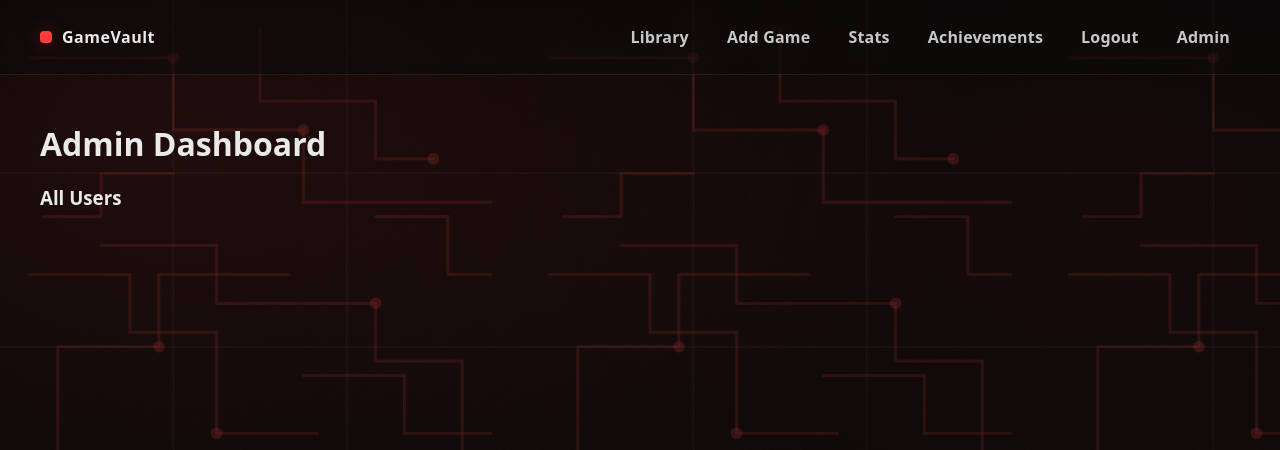
After one commit to Nithinraj070/GameVault, a Flask app: template templates/admin_dashboard.html in a window 1280 px wide. The commit adds this page. Shown: the top 450 px of the page. Run offline with Flask 3, Linux system fonts and the light colour scheme; the template is opened without the code that fills it, so the values that code supplies are empty; parts of the project's set-up code (start-up, migrations or seed data) failed here and were passed over.

Commit message:
Added admin system

```diff
--- a/app.py
+++ b/app.py
@@ -239,6 +239,7 @@ def init_db():
         id INTEGER PRIMARY KEY AUTOINCREMENT,
         username TEXT NOT NULL UNIQUE,
         password TEXT NOT NULL
+        is_admin INTEGER DEFAULT 0
     )
     """)
 
@@ -270,7 +271,8 @@ def init_db():
     """)
     if not column_exists(cursor, "games", "rating"):
         cursor.execute("ALTER TABLE games ADD COLUMN rating INTEGER DEFAULT 0")
-
+    if not column_exists(cursor, "users", "is_admin"):
+        cursor.execute("ALTER TABLE users ADD COLUMN is_admin INTEGER DEFAULT 0")
     cursor.execute("""
     CREATE TABLE IF NOT EXISTS user_platforms (
         id INTEGER PRIMARY KEY AUTOINCREMENT,
@@ -365,6 +367,10 @@ def signup():
                 "INSERT INTO users (username, password) VALUES (?, ?)",
                 (username, hashed_password)
             )
+            cursor.execute("SELECT COUNT(*) FROM users")
+            count = cursor.fetchone()[0]
+            if count == 1:
+                cursor.execute("UPDATE users SET is_admin = 1 WHERE username = ?", (username,))
             conn.commit()
 
         return jsonify({"message": "User created successfully"}), 200
@@ -1018,7 +1024,45 @@ def achievements_dashboard():
         top_completed=top_completed,
         least_completed=least_completed
     )
+@app.route("/admin")
+def admin_dashboard():
+    if "user_id" not in session:
+        return redirect(url_for("home"))
 
+    with db_connect() as conn:
+        cursor = conn.cursor()
+
+        # Check if current user is admin
+        cursor.execute("SELECT is_admin FROM users WHERE id = ?", (session["user_id"],))
+        result = cursor.fetchone()
+
+        if not result or result[0] != 1:
+            return redirect(url_for("library"))
+
+        # Get all users
+        cursor.execute("SELECT id, username FROM users")
+        users = cursor.fetchall()
+
+        return render_template("admin_dashboard.html", users=users)
+@app.route("/delete-user/<int:user_id>", methods=["POST"])
+def delete_user(user_id):
+    if "user_id" not in session:
+        return redirect(url_for("home"))
+
+    with db_connect() as conn:
+        cursor = conn.cursor()
+
+        # Verify admin
+        cursor.execute("SELECT is_admin FROM users WHERE id = ?", (session["user_id"],))
+        result = cursor.fetchone()
+
+        if not result or result[0] != 1:
+            return redirect(url_for("library"))
+
+        cursor.execute("DELETE FROM users WHERE id = ?", (user_id,))
+        conn.commit()
+
+    return redirect(url_for("admin_dashboard"))
 @app.route("/logout")
 def logout():
     session.clear()
--- /dev/null
+++ b/templates/admin_dashboard.html
@@ -0,0 +1,22 @@
+{% extends "base.html" %}
+{% block title %}Admin Dashboard{% endblock %}
+
+{% block content %}
+
+<h1 style="margin-bottom:20px;">Admin Dashboard</h1>
+
+<div class="panel">
+  <h3>All Users</h3>
+
+  {% for user in users %}
+    <div class="row">
+      <div>{{ user[1] }}</div>
+      <form method="POST" action="/delete-user/{{ user[0] }}">
+        <button class="gv-btn-danger" type="submit">Delete</button>
+      </form>
+    </div>
+  {% endfor %}
+
+</div>
+
+{% endblock %}
--- a/templates/base.html
+++ b/templates/base.html
@@ -30,6 +30,7 @@
       <a class="nav-link" href="/stats">Stats</a>
       <a class="nav-link" href="/achievements">Achievements</a>
       <a class="nav-link nav-danger" href="/logout">Logout</a>
+      <a class="nav-link" href="/admin">Admin</a>
     </nav>
   </header>
 
```
